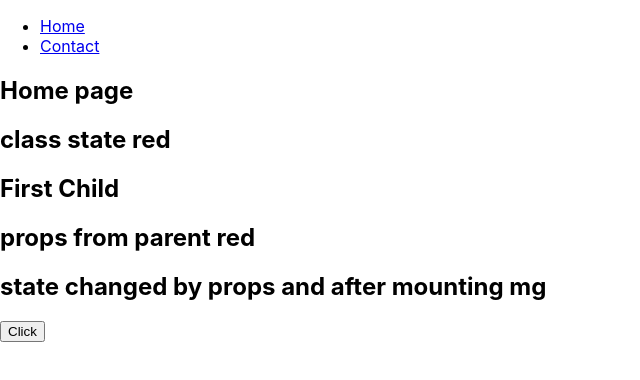
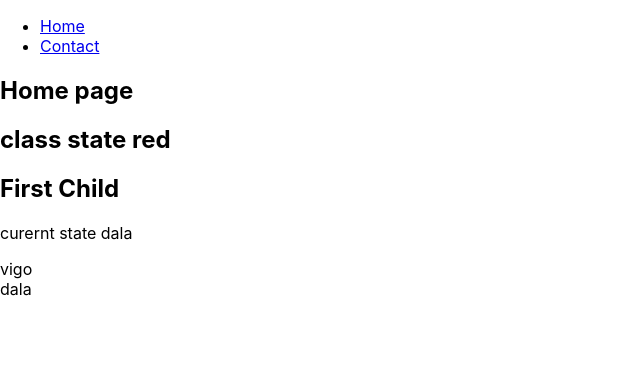
Before and after one commit to hamza-burhan/tic-tac-toe-React, a React (Create React App) app: page / in a window 1280 px wide. Shown: the top 380 px of the page, without its empty margins (0-640 px from the left). Built offline with nearby package versions, Linux system fonts and the light colour scheme.

Commit message:
getSnapshotBefore() and componentDidUpdate()

```diff
--- a/src/main/components/child.jsx
+++ b/src/main/components/child.jsx
@@ -7,21 +7,32 @@ import React from 'react'
     super(props)
     this.state = {model: 'vigo'}
   }
-  static getDerivedStateFromProps(props,state){
-    return {model: props.carModel}
+
+  componentDidMount(){
+    setTimeout(() => {
+      this.setState({model: 'dala'})
+    },2000)
   }
 
-  handleClick = () => {
-    this.setState({ model: 'changedByButton'})
-    console.log('this.state.model: ', this.state.model);
+  getSnapshotBeforeUpdate(prevProps,prevState){
+    document.getElementById('div1').innerHTML = prevState.model
   }
+
+  componentDidUpdate(){
+    document.getElementById('div2').innerHTML = this.state.model
+  }
+
+
+
+
   render(){
     return (
       <>
           <h2>First Child </h2>
-          <h2>props from parent {this.props.color}</h2>
-          <h2>state changed by props and after mounting {this.state.model}</h2>
-          <button onClick={this.handleClick}>Click</button>
+          <p>curernt state {this.state.model}</p>
+          <div id='div1'></div>
+          <div id='div2'></div>
+
       </>
     )
   }
```
